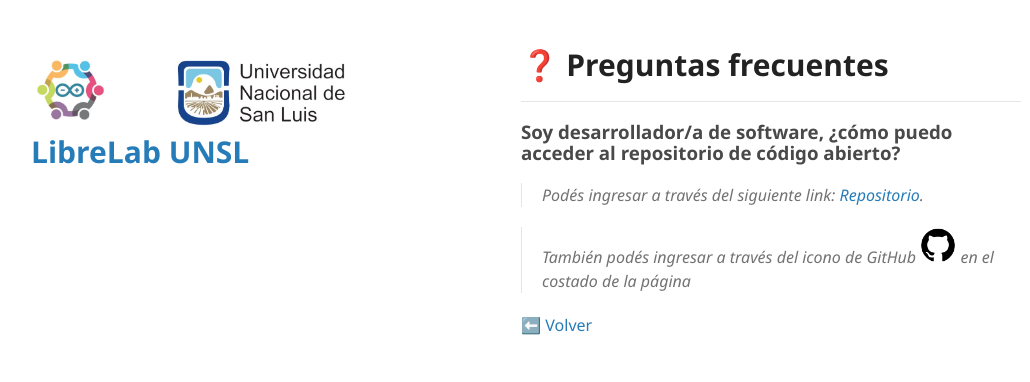
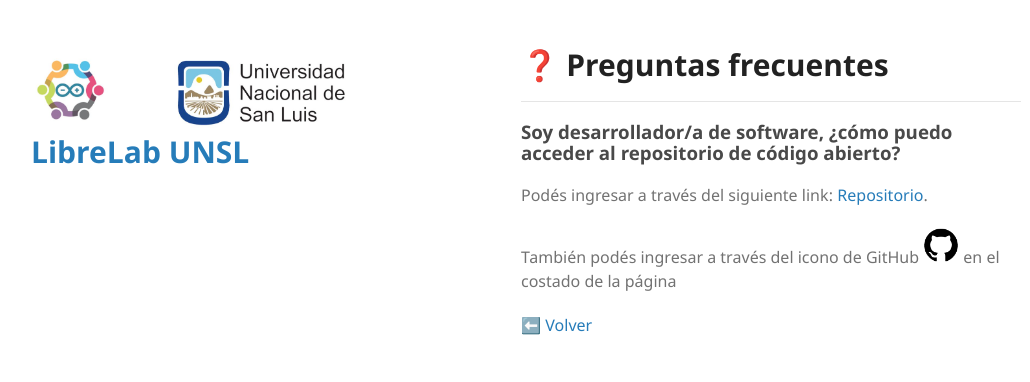
Before and after one commit to labunsl/labunsl.github.io, a Jekyll site: the page built from FAQ.md, in a window 1280 px wide. Shown: the top 382 px of the page, without its empty margins (69-1099 px from the left). Built offline with Jekyll 4.4.1, drawn with Linux system fonts in a browser that asks for light colours; our own code applies the rules of GitHub Pages for plain Markdown files.

Commit message:
Update FAQ.md

```diff
--- a/FAQ.md
+++ b/FAQ.md
@@ -4,8 +4,8 @@
 
 ### Soy desarrollador/a de software, ¿cómo puedo acceder al repositorio de código abierto?
 
-> Podés ingresar a través del siguiente link:  [Repositorio](https://github.com/labunsl/LibreLabUNSL).
+Podés ingresar a través del siguiente link:  [Repositorio](https://github.com/labunsl/LibreLabUNSL).
 
-> También podés ingresar a través del icono de GitHub <a href="https://github.com/labunsl/LibreLabUNSL"><img src="/assets/img/github.png" alt="Repositorio GitHub" height="36"></a> en el costado de la página
+También podés ingresar a través del icono de GitHub <a href="https://github.com/labunsl/LibreLabUNSL"><img src="/assets/img/github.png" alt="Repositorio GitHub" height="36"></a> en el costado de la página
 
 [⬅️ Volver](./)
```
